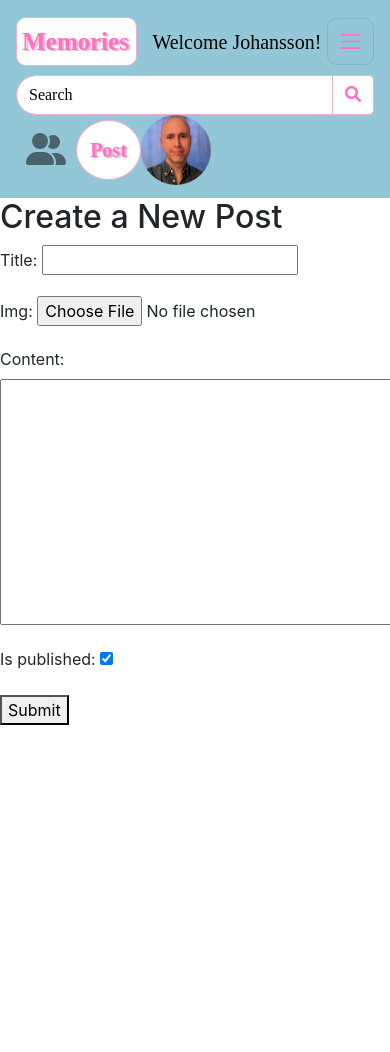
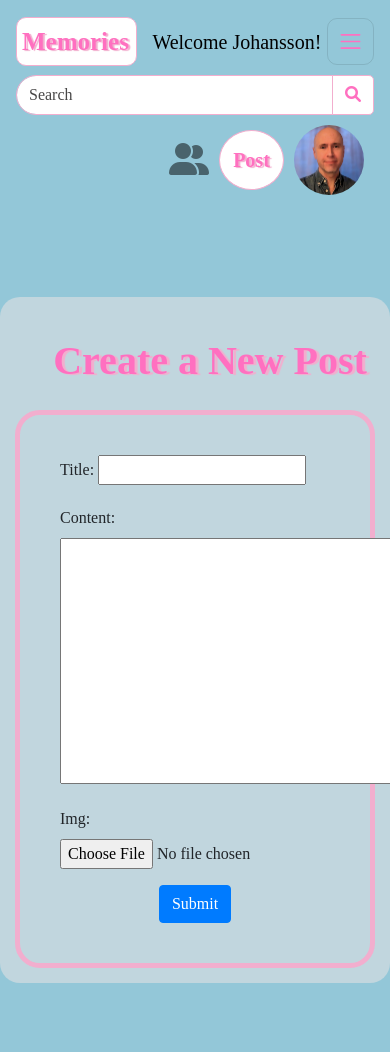
Before and after one commit to GlennJohansson85/blog, a Django app: page /create/ in a window 390 px wide, after a click that opens the changed part; the page is wider, and only the part inside the window is pictured. Before the commit the page ends 725 px from the top of that part, so only its background shows below. Run offline with Django 5.2, Linux system fonts and the light colour scheme; a user stored in the database is signed in; data comes from the database, SQL or seed files in the repository; both versions use the stored data as it was after the commit; some web fonts are replaced.

Commit message:
Fixed issue: Posts now visible on the postwall when creating posts through the html. "Is_published" was removed

```diff
--- a/blog/forms.py
+++ b/blog/forms.py
@@ -5,4 +5,4 @@ from .models import Post
 class PostForm(forms.ModelForm):
     class Meta:
         model = Post
-        fields = ['title', 'img', 'content', 'is_published']
+        fields = ['title', 'img', 'content',]
--- a/blog/views.py
+++ b/blog/views.py
@@ -1,7 +1,9 @@
 #blog/views.py
 from django.shortcuts import render, redirect
+from django.contrib.auth.decorators import login_required
 from .forms import PostForm
 from .models import Post
+
 
 
 def home(request):
@@ -12,12 +14,13 @@ def home(request):
     return render(request, 'home.html', context)
 
 
+@login_required
 def create_post(request):
     if request.method == 'POST':
         form = PostForm(request.POST, request.FILES)
         if form.is_valid():
             post = form.save(commit=False)
-            post.user = request.user  # Assuming you have authentication and each user has a UserProfile
+            post.user = request.user  # Assign the logged-in user directly
             post.save()
             return redirect('home')  # Redirect back to the homepage after creating the post
     else:
--- a/profiles/models.py
+++ b/profiles/models.py
@@ -87,7 +87,7 @@ class UserProfile(models.Model):
     country = models.CharField(blank=True, max_length=20)
 
     def __str__(self):
-        return self.user.first_name if self.user else "No associated user"
+      return self.user.full_name() if self.user else "No associated user"
 
     def full_address(self):
         return self.address
--- a/static/css/base.css
+++ b/static/css/base.css
@@ -11,40 +11,31 @@
 ¨¨¨¨¨¨¨¨¨¨¨¨¨¨¨¨¨¨¨¨¨¨¨*/
 
 
-/*                                                                BASE
+/*                                            Applied to all templates
 **********************************************************************/
 html {
     max-width: 1200px!important;
     margin: 0 auto;
+    font-family: 'Milford-nLjO';
 }
-
-
 
 @font-face {
     font-family: 'Milford-nLjO';
     src: url('/static/font/Milford-nLjO.ttf') format('TrueType');
   }
 
+body {
+    font-family: 'Milford-nLjO';
+}
 
-
-
-/*                                                           HOME.HTML
-**********************************************************************/
-.post-background-3 {
+.background-blue {
     padding-top: 20px;
     background-color: #93c7d8;
     margin: 0 auto;
-    font-family: 'Milford-nLjO';
+
 }
 
-.post-background-2 {
-    padding-top: 20px;
-    background-color: #93c7d8;
-    margin: 0 auto;
-    font-family: 'Milford-nLjO';
-}
-
-.post-background-1 {
+.background-light-blue {
     max-width: 1050px;
     margin: 0 auto;
     padding: 20px;
@@ -55,11 +46,14 @@ html {
 h1 {
     margin-top: 20px;
     margin-bottom: 30px;
+    margin-left: 30px;
     font-weight: bold;
     color: #FF70C0;
     text-shadow: 3px 1px 1px #f2aece;
 }
 
+/*                                                           HOME.HTML
+**********************************************************************/
 /* Container for the post wall */
 .post-container {
     max-width: 800px;
--- a/static/css/navbar.css
+++ b/static/css/navbar.css
@@ -10,115 +10,85 @@
 /*          Preferences
 ¨¨¨¨¨¨¨¨¨¨¨¨¨¨¨¨¨¨¨¨¨¨¨*/
 
-/*                                                                FONT
-**********************************************************************/
-/*                   Welcome-message
-¨¨¨¨¨¨¨¨¨¨¨¨¨¨¨¨¨¨¨¨¨¨¨¨¨¨¨¨¨¨¨¨¨¨¨¨*/
-@font-face {
-  font-family: 'Milford-nLjO';
-  src: url('/static/font/Milford-nLjO.ttf') format('TrueType');
-}
 /*                                                              NAVBAR
 **********************************************************************/
+/*                                                      COLOR
+=============================================================*/
 .navbar {
-  font-family: 'Milford-nLjO';
   background-color:#93c7d8!important;
 }
-/*                                                  DROPDOWN
-============================================================*/
-/*      Items flexible, center-align
-¨¨¨¨¨¨¨¨¨¨¨¨¨¨¨¨¨¨¨¨¨¨¨¨¨¨¨¨¨¨¨¨¨¨¨¨*/
-.dropdown-item {
-  display: flex;
-  align-items: center;
-}
-/*          Space between text/badge
-¨¨¨¨¨¨¨¨¨¨¨¨¨¨¨¨¨¨¨¨¨¨¨¨¨¨¨¨¨¨¨¨¨¨¨¨*/
-.dropdown-item .badge {
-  margin-left: 5px;
-}
+
 /*                                               SEARCH-FIELD
 =============================================================*/
+.search-input {
+  height:             40px;
+  border-radius:      20px;
+  font-size:          1rem;
+  color:            #484747;
+  background-color: #FFF;
+  border:             1px solid #F2AECE;
+}
 
-/*                Color, Shape, Font
-¨¨¨¨¨¨¨¨¨¨¨¨¨¨¨¨¨¨¨¨¨¨¨¨¨¨¨¨¨¨¨¨¨¨¨¨*/
-.search-input {
-  height: 40px;
-  border-radius: 20px;
-  font-size: 1rem;
-  color:#000;
-  background-color:#FFF;
-  border: 1px solid #F2AECE;
-
-}
-/*                  Placeholder Font
-¨¨¨¨¨¨¨¨¨¨¨¨¨¨¨¨¨¨¨¨¨¨¨¨¨¨¨¨¨¨¨¨¨¨¨¨*/
 .search-input::placeholder {
-  font-family: "Milford-nLjO";
-  color:#000;
-
+  color:            #484747;
 }
 
 /*                                                    BUTTONS
 =============================================================*/
-/*                                       BRAND BUTTON
-----------------------------------------------------*/
 .brand-btn {
-  font-size: 25px;
-  font-weight: bold;
-  padding-top: 5px;
-  padding-bottom: 5px;
-  padding-right: 7px;
-  padding-left: 5px;
-  border-radius: 10px;
-  margin-right: 10px;
-  color:#FF70C0;
-  background-color:#FFF;
-  border-color:#F2AECE;
-  text-shadow: 2px 1px 1px #F2AECE;
+  font-size:          25px;
+  font-weight:        bold;
+  padding-top:        5px;
+  padding-bottom:     5px;
+  padding-right:      7px;
+  padding-left:       5px;
+  border-radius:      10px;
+  margin-right:       10px;
+  color:            #FF70C0;
+  background-color: #FFF;
+  border-color:     #F2AECE;
+  text-shadow:        2px 1px 1px #F2AECE;
 
 }
 
 .brand-btn:hover {
-  color:#FFF;
-  background-color:#F2AECE;
-  border-color:#FF70C0;
-  text-shadow:2px 1px 1px #FF70C0;
+  color:            #FFF;
+  background-color: #F2AECE;
+  border-color:     #FF70C0;
+  text-shadow:        2px 1px 1px #FF70C0;
 }
 /*                                     SEARCH BUTTON
 ----------------------------------------------------*/
-/*                        Icon color
+/*                              Icon
 ¨¨¨¨¨¨¨¨¨¨¨¨¨¨¨¨¨¨¨¨¨¨¨¨¨¨¨¨¨¨¨¨¨¨¨¨*/
 .search-btn .fa-search {
-  color:#FF70C0;
+  color:            #FF70C0;
 }
-/*                   Icon hover color
+/*                        Icon hover
 ¨¨¨¨¨¨¨¨¨¨¨¨¨¨¨¨¨¨¨¨¨¨¨¨¨¨¨¨¨¨¨¨¨¨¨¨*/
 .search-btn:hover .fa-search {
-  color:#FFF;
+  color:            #FFF;
 }
-/*                  Background color
+/*                        Background
 ¨¨¨¨¨¨¨¨¨¨¨¨¨¨¨¨¨¨¨¨¨¨¨¨¨¨¨¨¨¨¨¨¨¨¨¨*/
 .search-btn {
-  border-radius: 5px;
-  background-color:#FFF;
-  border: 1px solid #F2AECE;
+  border-radius:      5px;
+  background-color: #FFF;
+  border:             1px solid #F2AECE;
 }
-/*             Background hover color
+/*                  Background hover
 ¨¨¨¨¨¨¨¨¨¨¨¨¨¨¨¨¨¨¨¨¨¨¨¨¨¨¨¨¨¨¨¨¨¨¨¨*/
 .search-btn:hover {
-  background-color:#F2AECE;
-  border-color:#FF70C0;
+  background-color: #F2AECE;
+  border-color:     #FF70C0;
 }
 
 /*                                       POST BUTTON
 ----------------------------------------------------*/
-/*                       Button color
-¨¨¨¨¨¨¨¨¨¨¨¨¨¨¨¨¨¨¨¨¨¨¨¨¨¨¨¨¨¨¨¨¨¨¨¨*/
 .post-btn {
-  display:          flex; /* Use flexbox */
-  justify-content:  center; /* Center horizontally */
-  align-items:      center; /* Center vertically */
+  display:          flex;
+  justify-content:  center;
+  align-items:      center;
   width:            65px;
   height:           60px;
   font-size:        20px;
@@ -130,8 +100,7 @@
   border-color:     #F2AECE;
   text-shadow:        2px 1px 1px #F2AECE;
 }
-/*                       Hover color
-¨¨¨¨¨¨¨¨¨¨¨¨¨¨¨¨¨¨¨¨¨¨¨¨¨¨¨¨¨¨¨¨¨¨¨¨*/
+
 .post-btn:hover {
   color:            #FFF;
   background-color: #F2AECE;
@@ -141,8 +110,6 @@
 
 /*                            PROFILE PICTURE BUTTON
 ----------------------------------------------------*/
-/*                Position, Settings
-¨¨¨¨¨¨¨¨¨¨¨¨¨¨¨¨¨¨¨¨¨¨¨¨¨¨¨¨¨¨¨¨¨¨¨¨*/
 .profile-button {
   margin-bottom:  -2px;
   display:        inline-block;
@@ -150,8 +117,7 @@
   background:     none;
   cursor:         pointer;
 }
-/*                Size, Shape, Hover
-¨¨¨¨¨¨¨¨¨¨¨¨¨¨¨¨¨¨¨¨¨¨¨¨¨¨¨¨¨¨¨¨¨¨¨¨*/
+
 .profile-picture {
   width:          70px;
   height:         70px;
@@ -159,10 +125,9 @@
   display:        block;
   transition:     box-shadow 0.1s, border 0.1s;
 }
-/*                       Hover color
-¨¨¨¨¨¨¨¨¨¨¨¨¨¨¨¨¨¨¨¨¨¨¨¨¨¨¨¨¨¨¨¨¨¨¨¨*/
+
 .profile-button:hover .profile-picture {
-  border: 3px solid #FF70C0;
+  border:         3px solid #FF70C0;
 }
 /*                                    FRIENDS BUTTON
 ----------------------------------------------------*/
@@ -183,11 +148,9 @@
   display:      flex;
 }
 
-
 /*                                    TOGGLER BUTTON
 ----------------------------------------------------*/
-
-/*           Size / Position / Shape
+ /*           Size / Position / Shape
 ¨¨¨¨¨¨¨¨¨¨¨¨¨¨¨¨¨¨¨¨¨¨¨¨¨¨¨¨¨¨¨¨¨¨¨¨*/
 .navbar-toggler {
   padding:       10px;
@@ -208,21 +171,42 @@
   outline: 1px solid #FF70C0;
 
 }
+
 /*                                           WELCOME MESSAGE
 ============================================================*/
 .welcome-message {
   font-size:20px;
-  font-family: "Milford-nLjO";
   color:#000000;
 }
-/*                                           Links in row - Small Screens
+
+/*                                    Toggler items settings
 ============================================================*/
-@media (max-width: 768px) {
+@media (max-width: 1024px) {
+  /*  Horizontal align to the right
+  ¨¨¨¨¨¨¨¨¨¨¨¨¨¨¨¨¨¨¨¨¨¨¨¨¨¨¨¨¨¨¨¨¨*/
   .navbar-nav {
-    flex-direction: row !important;
+    flex-direction: row;
+    justify-content: flex-end;
+  }
+  /*                 Fixed postions
+  ¨¨¨¨¨¨¨¨¨¨¨¨¨¨¨¨¨¨¨¨¨¨¨¨¨¨¨¨¨¨¨¨¨*/
+  .navbar-nav .nav-item {
+    position: relative!important;
+    margin-top: 10px;
+    margin-right: 10px;
   }
 
-  .navbar-nav .nav-item {
-    margin-right: 10px; /* Optional: Add some spacing between navbar items */
+  /* Over content instead of pushing down
+  ¨¨¨¨¨¨¨¨¨¨¨¨¨¨¨¨¨¨¨¨¨¨¨¨¨¨¨¨¨¨¨¨¨*/
+  .dropdown-menu {
+    position: absolute!important;
+    min-width: auto!important;
+  }
+
+/*           Align with profile-btn
+  ¨¨¨¨¨¨¨¨¨¨¨¨¨¨¨¨¨¨¨¨¨¨¨¨¨¨¨¨¨¨¨¨¨*/
+  .post-btn {
+    margin-top: 15px;
+    margin-right: 10px;
   }
 }
--- a/templates/create_post.html
+++ b/templates/create_post.html
@@ -1,10 +1,41 @@
 {% extends 'base.html' %}
 
 {% block content %}
-  <h2>Create a New Post</h2>
-  <form method="post" enctype="multipart/form-data">
-      {% csrf_token %}
-      {{ form.as_p }}
-      <button type="submit">Submit</button>
-  </form>
+  <div class="background-blue d-flex justify-content-center align-items-center" style="height: 100vh;">
+    <div class="background-light-blue col-md-8 col-lg-6">
+      <h1 class="text-center">Create a New Post</h1>
+      <div class="post-container">
+        <div class="card-body">
+          <div class="row">
+            <div class="col-md-12">
+              <form method="post" enctype="multipart/form-data">
+                {% csrf_token %}
+                <div class="form-row">
+                  <div class="form-group col-md-6">
+                    {{ form.title.label_tag }}
+                    {{ form.title }}
+                  </div>
+                </div>
+                <div class="form-row">
+                  <div class="form-group col-md-6">
+                    {{ form.content.label_tag }}
+                    {{ form.content }}
+                  </div>
+                </div>
+                <div class="form-row">
+                  <div class="form-group col-md-6">
+                    {{ form.img.label_tag }}
+                    {{ form.img }}
+                  </div>
+                </div>
+                <div class="text-center">
+                  <button type="submit" class="btn btn-primary">Submit</button>
+                </div>
+              </form>
+            </div>
+          </div>
+        </div>
+      </div>
+    </div>
+  </div>
 {% endblock %}
--- a/templates/home.html
+++ b/templates/home.html
@@ -2,8 +2,8 @@
 {% load static %}
 
 {% block content %}
-  <div class="post-background-3">
-    <div class="post-background-1">
+  <div class="background-blue">
+    <div class="background-light-blue">
       <h1>Post Wall</h1>
       <div class="post-container">
         {% if posts %}
@@ -14,7 +14,7 @@
                 <img class="post-img" src="{{ post.img.url }}" alt="{{ post.title }}">
               {% endif %}
               <p class="post-content">{{ post.short_content }}</p>
-              <p class="post-meta">By: {{ post.user.user.username }} | Posted on: {{ post.created_at }}</p>
+              <p class="post-meta">By: {{ post.user.username}} | Posted on: {{ post.created_at }}</p>
             </div>
           {% endfor %}
         {% else %}
```
Also changed, not shown: blog/models.py (+8 -9 lines), blog/migrations/0001_initial.py, blog/migrations/0002_alter_post_user.py (added), db.sqlite3, media/img/posts/DP0320201517010207M.jpg (added), media/img/posts/DP0320201517010207M_FkEUZSc.jpg (added), media/img/posts/DP0320201517010207M_FkEUZSc_WLU2PO6.jpg (added), media/img/posts/DP0320201517010207M_pDHHtJ9.jpg (added), media/img/posts/DP0320201517010207M_pDHHtJ9_w8H0Qwe.jpg (added), media/img/posts/profile_pic_6IOp4Vp.png (added), media/userprofile/profile_pic_kY2TAKk.png (added), profiles/migrations/0001_initial.py.
